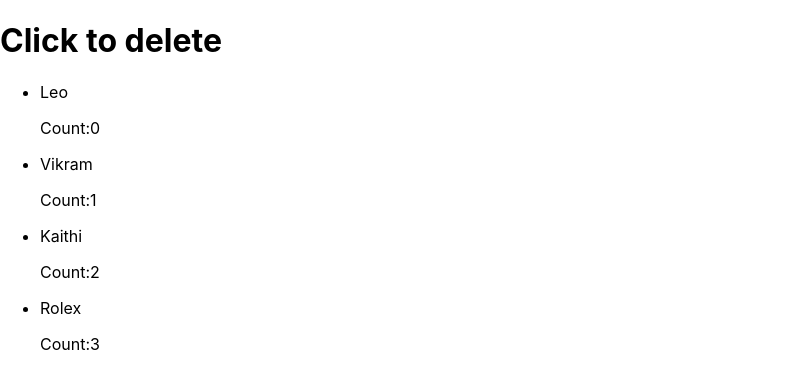
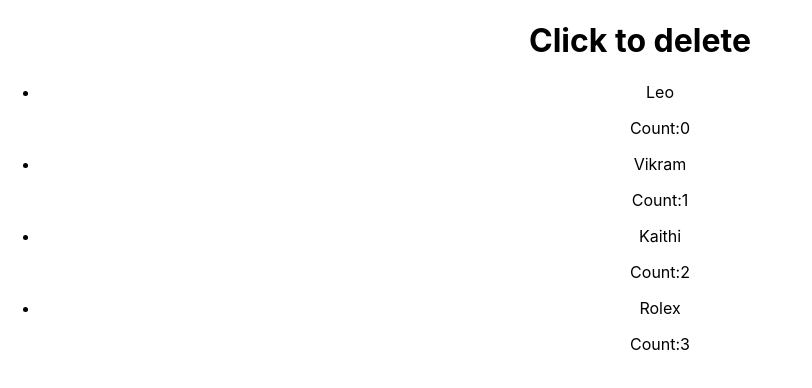
Before and after one commit to deepakkumaravelu/DoubleClick-Remove-React, a React (Create React App) app in the folder doubleclickremove/: page / in a window 1280 px wide. Shown: the top 388 px of the page, without its empty margins (0-812 px from the left). Built offline with nearby package versions, Linux system fonts and the light colour scheme.

Commit message:
doubleclickremove updated

```diff
--- a/doubleclickremove/src/App.js
+++ b/doubleclickremove/src/App.js
@@ -5,7 +5,7 @@
 function App() {
   return (
     <div className="App">
-    <DoubleClickRemove/>
+    <center><DoubleClickRemove/></center>
     </div>
   );
 }
```
